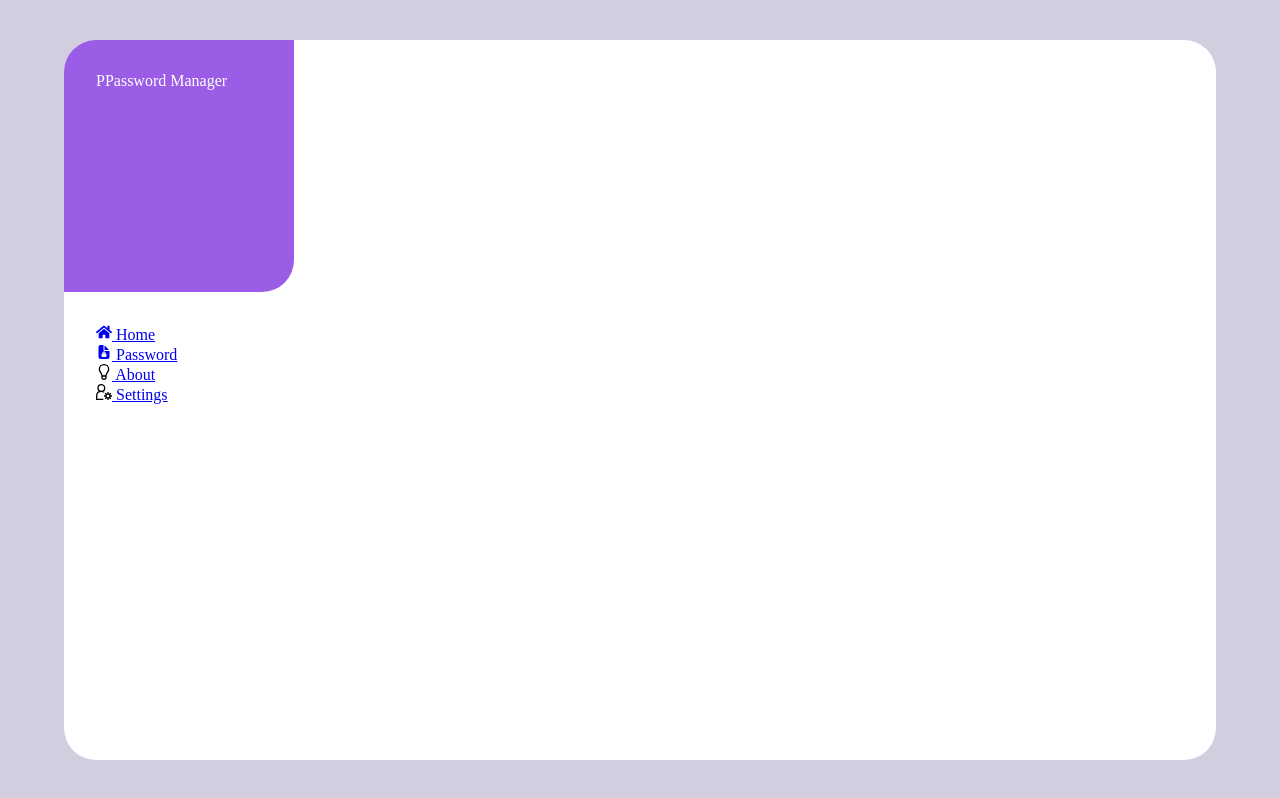
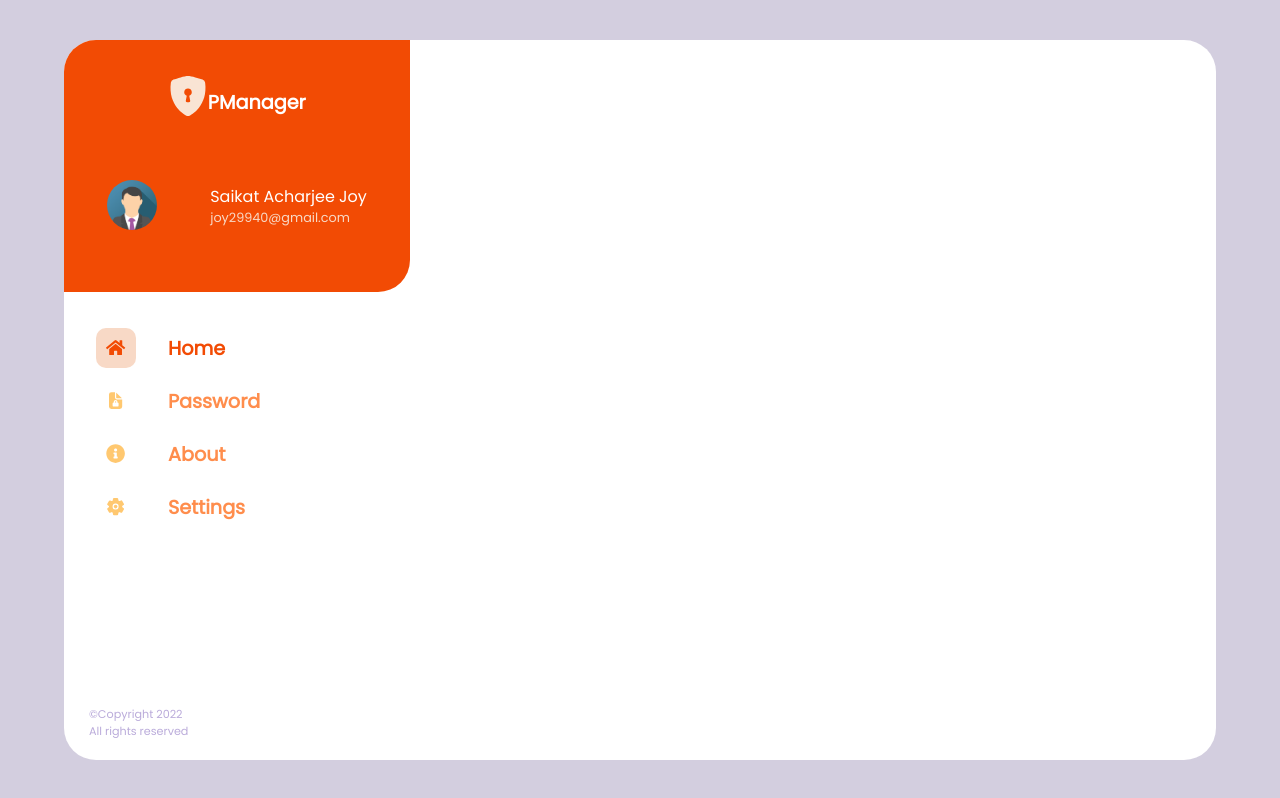
Before and after one commit to saikatcodec/password_manager, a Next.js app: page / in a window 1280 px wide. Built offline with nearby package versions, Linux system fonts and the light colour scheme.

Commit message:
design the layout

```diff
--- a/components/Theme.jsx
+++ b/components/Theme.jsx
@@ -1,8 +1,9 @@
 import React from "react";
 import Link from "next/link";
-import { FaHome } from "react-icons/fa";
-import { IoDocumentLock } from "react-icons/io5";
-import { GrInfo, GrUserSettings } from "react-icons//gr";
+import Image from "next/image";
+import { BsFillShieldLockFill } from "react-icons/bs";
+import { FaHome, FaInfoCircle, FaShieldAlt } from "react-icons/fa";
+import { IoDocumentLock, IoSettings } from "react-icons/io5";
 import styles from "../styles/Theme.module.css";
 
 function Theme({ children }) {
@@ -12,8 +13,27 @@ function Theme({ children }) {
                 <div className={styles.left}>
                     <div className={styles.accnt_info}>
                         <div className={styles.heading}>
-                            <span className={styles.logo}>P</span>
-                            Password Manager
+                            <span className={styles.logo}>
+                                <BsFillShieldLockFill />
+                            </span>
+                            PManager
+                        </div>
+                        <div className={styles.profile}>
+                            <Image
+                                className={styles.profile_pic}
+                                src={"/profile.png"}
+                                width={50}
+                                height={50}
+                                alt={"Avatar"}
+                            />
+                            <div className={styles.username}>
+                                <div className={styles.name}>
+                                    Saikat Acharjee Joy
+                                </div>
+                                <div className={styles.gmail}>
+                                    joy29940@gmail.com
+                                </div>
+                            </div>
                         </div>
                     </div>
                     <div className={styles.nav_menu}>
@@ -21,10 +41,20 @@ function Theme({ children }) {
                             <li className={styles.item}>
                                 <Link href={"/"}>
                                     <a>
-                                        <div className={styles.item_div}>
-                                            <span className={styles.item_logo}>
+                                        <div
+                                            className={[
+                                                styles.item_div,
+                                                styles.active_item_div,
+                                            ].join(" ")}
+                                        >
+                                            <span
+                                                className={[
+                                                    styles.item_logo,
+                                                    styles.active_item_logo,
+                                                ].join(" ")}
+                                            >
                                                 <FaHome />
-                                            </span>{" "}
+                                            </span>
                                             Home
                                         </div>
                                     </a>
@@ -36,7 +66,7 @@ function Theme({ children }) {
                                         <div className={styles.item_div}>
                                             <span className={styles.item_logo}>
                                                 <IoDocumentLock />
-                                            </span>{" "}
+                                            </span>
                                             Password
                                         </div>
                                     </a>
@@ -47,8 +77,8 @@ function Theme({ children }) {
                                     <a>
                                         <div className={styles.item_div}>
                                             <span className={styles.item_logo}>
-                                                <GrInfo />
-                                            </span>{" "}
+                                                <FaInfoCircle />
+                                            </span>
                                             About
                                         </div>
                                     </a>
@@ -59,14 +89,21 @@ function Theme({ children }) {
                                     <a>
                                         <div className={styles.item_div}>
                                             <span className={styles.item_logo}>
-                                                <GrUserSettings />
-                                            </span>{" "}
+                                                <IoSettings />
+                                            </span>
                                             Settings
                                         </div>
                                     </a>
                                 </Link>
                             </li>
                         </ul>
+                    </div>
+                    <div className={styles.footer}>
+                        <p className={styles.footer_text}>
+                            &copy;Copyright 2022
+                            <br />
+                            All rights reserved
+                        </p>
                     </div>
                 </div>
                 <div className={styles.right}></div>
--- a/styles/Theme.module.css
+++ b/styles/Theme.module.css
@@ -26,17 +26,107 @@
 .accnt_info {
     height: 35%;
     width: 100%;
-    background: #9b5de5;
+    background: #f24b04;
     color: #fff;
     border-radius: 0 0 2rem 0;
+    overflow: hidden;
 }
 
 .heading {
     padding: 1rem;
+    display: flex;
+    justify-content: center;
+    align-items: center;
+    font-size: 1.2rem;
+    font-weight: 800;
+}
+
+.logo {
+    color: #F9E4D4;
+    font-size: 2.5rem;
+}
+
+.profile {
+    display: flex;
+    justify-content: space-around;
+    align-items: center;
+    padding: 1rem;
+}
+
+.profile_pic {
+    border-radius: 50%;
+}
+
+.username {
+    display: flex;
+    flex-direction: column;
+}
+
+.name {
+    font-size: 1rem;
+}
+
+.gmail {
+    font-size: 0.8rem;
+    color: #f8d9c6;
 }
 
 .nav_menu {
     padding: 1rem;
+    height: 65%;
+    width: 100%;
+}
+
+.nav_items {
+    height: 100%;
+    width: 100%;
+    display: flex;
+    flex-direction: column;
+    gap: 5px;
+}
+
+.item {
+    width: 100%;
+    height: 3rem;
+}
+
+.item_div {
+    width: 100%;
+    height: 100%;
+    display: flex;
+    flex-direction: row;
+    gap: 2rem;
+    align-items: center;
+    font-size: 1.2rem;
+    color: #ff8d4c;
+    font-weight: 600;
+}
+
+.item_logo {
+    width: 2.5rem;
+    height: 2.5rem;
+    display: flex;
+    justify-content: center;
+    align-items: center;
+    border-radius: 10px;
+    color: #ffc870;
+}
+
+.active_item_logo {
+    background: #f8d9c6;
+    color: #f24b04;
+}
+
+.active_item_div {
+    color: #f24b04;
+}
+
+.footer {
+    position: absolute;
+    left: 25px;
+    bottom: 20px;
+    font-size: 0.7rem;
+    color: #BAABDA;
 }
 
 /* Small devices (portrait tablets and large phones, 600px and up) */
@@ -81,7 +171,7 @@
 }
 
 /* Extra large devices (large laptops and desktops, 1200px and up) */
-@media only screen and (min-width: 1200px) {
+@media only screen and (min-width: 1340px) {
     .left {
         width: 20%;
     }
--- a/styles/globals.css
+++ b/styles/globals.css
@@ -1,7 +1,10 @@
+@import url("https://fonts.googleapis.com/css2?family=Poppins&family=Roboto&display=swap");
+
 * {
     margin: 0;
     padding: 0;
     box-sizing: border-box;
+    font-family: "Poppins", sans-serif;
 }
 
 li {
@@ -12,3 +15,7 @@ body {
     background: #d3cedf;
     overflow: hidden;
 }
+
+a {
+    text-decoration: none;
+}
```
Also changed, not shown: public/profile.png (added).
